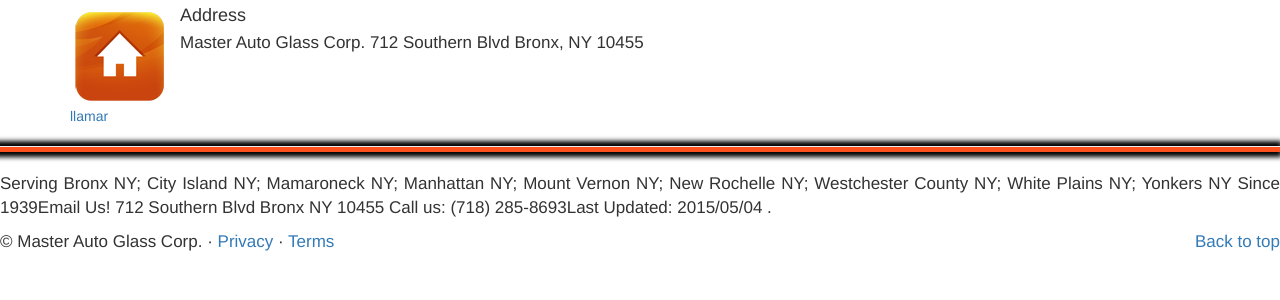
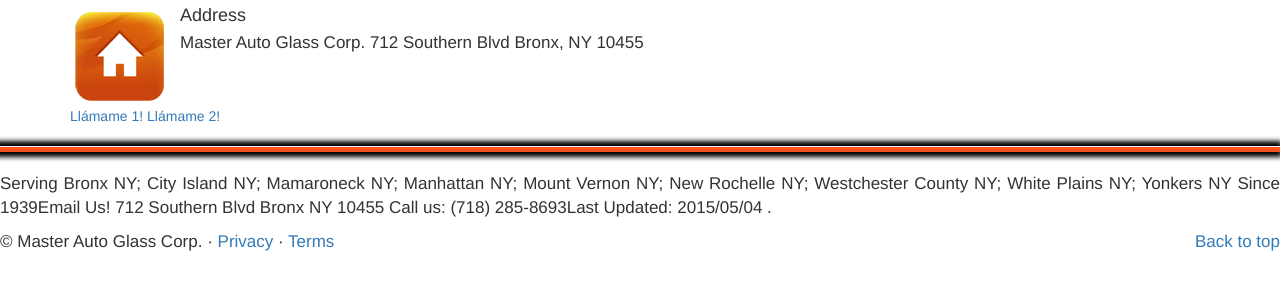
Before and after one commit to david97ly/glass1.2, a Django app: page /contacto in a window 1280 px wide. Shown: the part 394-694 px from the top of the page. Run offline with Django 3.2, Linux system fonts and the light colour scheme; parts of the project's set-up code (start-up, migrations or seed data) failed here and were passed over; some libraries are stand-ins or nearby versions.

Commit message:
veamos si funcionan las Llamadas

```diff
--- a/glass/templates/contacto.html
+++ b/glass/templates/contacto.html
@@ -116,7 +116,8 @@ Bronx, NY 10455</p>
 </div>
 
 
-  <a href="http://r.yoz.io/k6.c.z">llamar</a>
+  <a href=”tel:+63024877”>Llámame 1!</a>
+<a href=”wtai://wp/mc;+70005983”>Llámame 2!</a>
 </div>
 
 
```
